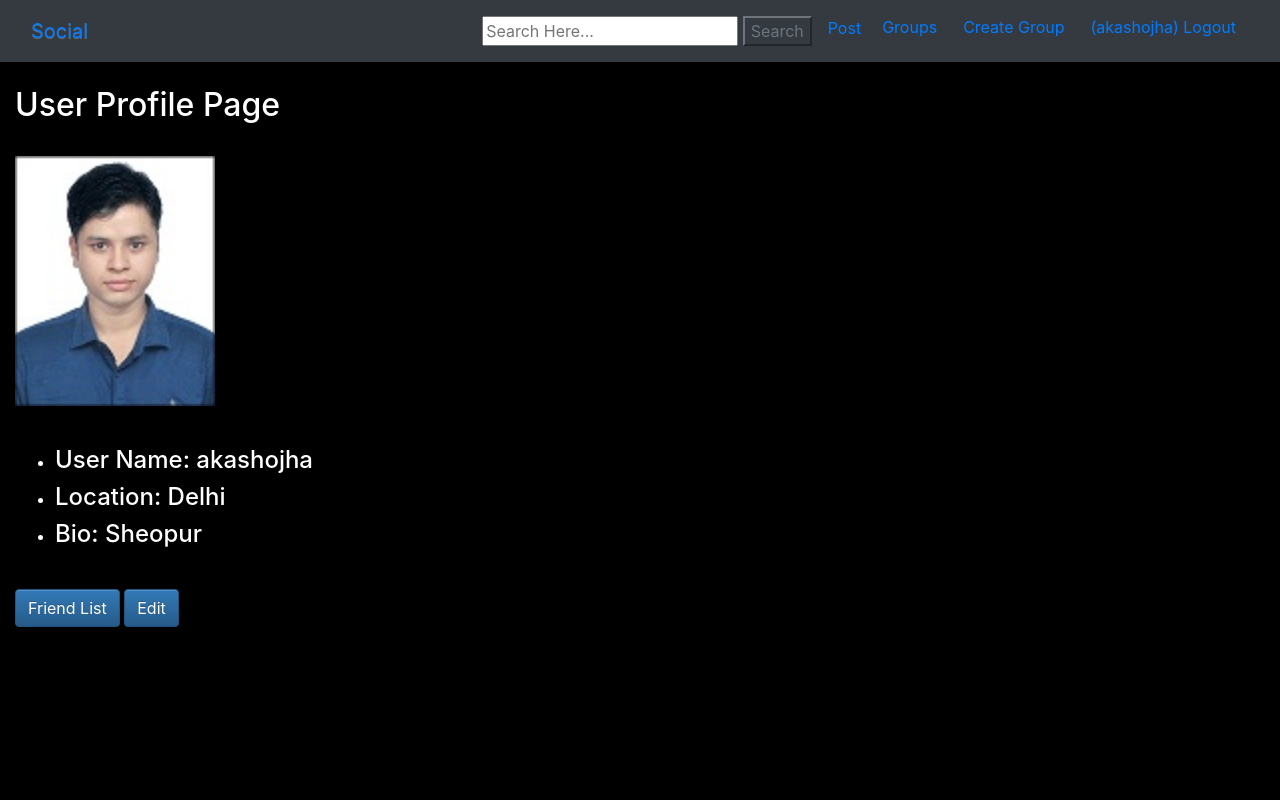
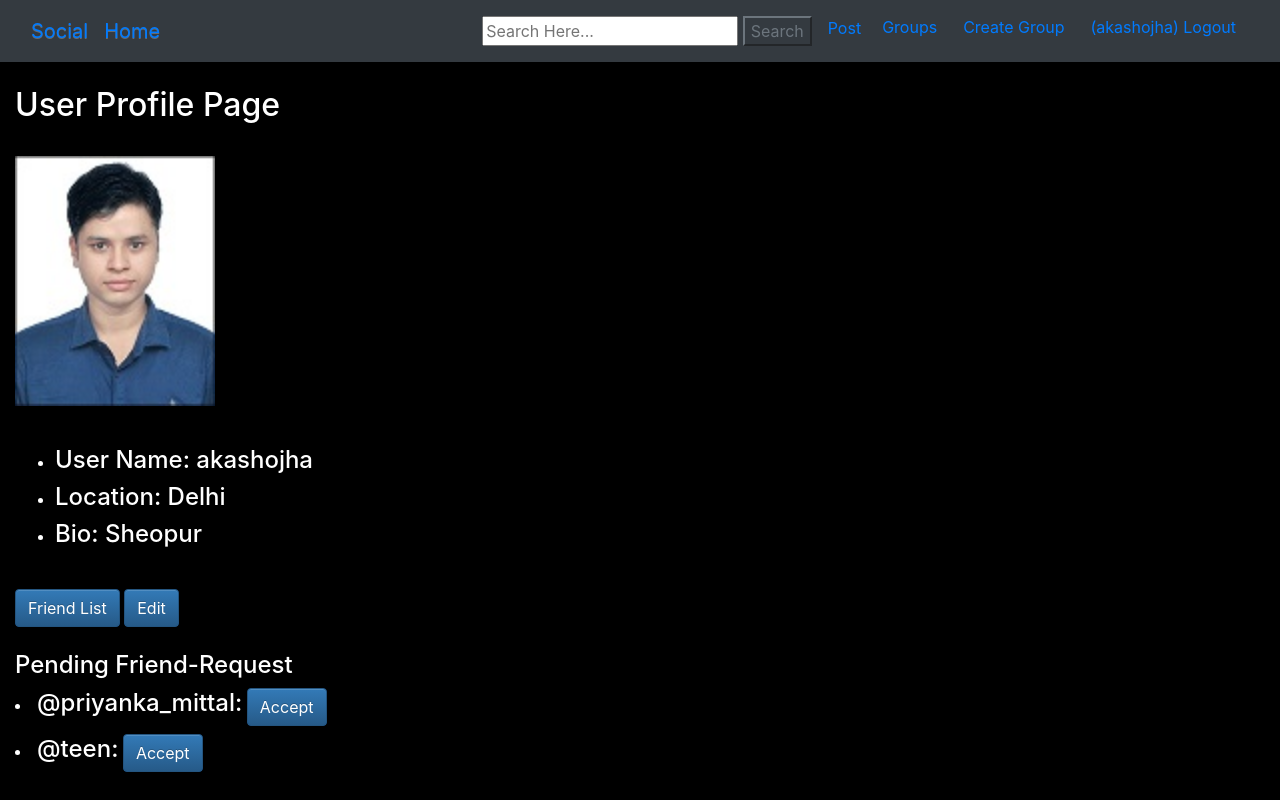
Before and after one commit to akashojha02/Social-1, a Django app: page /accounts/user/1 in a window 1280 px wide. Run offline with Django 3.2, Linux system fonts and the light colour scheme; a user stored in the database is signed in; data comes from the database, SQL or seed files in the repository; both versions use the stored data as it was after the commit; some libraries are stand-ins or nearby versions.

Commit message:
Geo Added

```diff
--- a/accounts/models.py
+++ b/accounts/models.py
@@ -23,8 +23,11 @@ class Profile(models.Model):
     bio = models.CharField(max_length=50, blank=True)
     location = models.CharField(max_length=50, blank=True)
     dob = models.DateField(null=True, blank=True)
+    friends = models.ManyToManyField(User, blank=True, related_name="friends")
+    lat= models.DecimalField(max_digits=8, decimal_places=6, default=0.0)
+    long = models.DecimalField(max_digits=8, decimal_places=6, default=0.0)
 
-    friends = models.ManyToManyField(User, blank=True, related_name="friends")
+
 
     def __str__(self):
         return self.user.username
--- a/accounts/templates/accounts/search_people.html
+++ b/accounts/templates/accounts/search_people.html
@@ -4,7 +4,6 @@
     <h2>You searched for  </h2><br>
       {% for user in page_obj %}
        <h2>User: <a href="{% url 'accounts:user_detail' user.id %}">{{user.username}}</a></h2><br>
-
       {% endfor %}
 
 <nav aria-label="Page navigation example">
--- a/accounts/templates/accounts/user_detail.html
+++ b/accounts/templates/accounts/user_detail.html
@@ -33,13 +33,16 @@
                     href="{% url 'accounts:unfriend' userID=user_page.id %}">
                                                             Unfriend</a>
 
-{% endif %}{% endif %}
+{% endif %}{% endif %} <br><br>
 {%if user_page == request.user %}
+<h4>Pending Friend-Request </h4>
+
 {% for friend_request in all_friend_requests %}
-<h4>Pending FriendRequest </h4>
-<h4>{{friend_request.from_user}}:</h4><a href="{% url 'accounts:accept_friend_request'
-                         requestID=friend_request.from_user.id %}"><h4>Accept</h4></a>
+
+    <li><label for="accept"><h4>{{friend_request.from_user}}:</h4> </label>
+        <a class="btn btn-primary btn-large" id="accept" href="{% url 'accounts:accept_friend_request'
+            requestID=friend_request.from_user.id %}">Accept</a><br></li>
+
 {% endfor %}
 {% endif %}
-
 {% endblock %}
--- a/accounts/urls.py
+++ b/accounts/urls.py
@@ -16,5 +16,6 @@ urlpatterns=[
     path('accept_friend_request/<int:requestID>/', views.accept_friend_request,name='accept_friend_request'),
     path('unfriend/<int:userID>/', views.unfriend,name='unfriend'),
     path('friends/<int:user_id>/', views.friends_list,name='user_friend_list'),
+    path('friend_list/', views.distance,name='distance')
 
 ]
--- a/accounts/views.py
+++ b/accounts/views.py
@@ -6,12 +6,13 @@ from django.views.generic import CreateView
 from django.urls import reverse_lazy
 from django.contrib import messages
 from django.contrib.auth.decorators import login_required
+from geopy.distance import geodesic
 
 from accounts.models import Friend_Request
 from . import forms
 from django.core.paginator import Paginator
 
-from django.db.models import Q, query
+from django.db.models import Q
 from accounts.models import Profile
 from groups.models import Group
 from django.contrib.auth import get_user_model
@@ -29,23 +30,24 @@ class SignUp(CreateView):
 
 def user_detail(request, pk):
     user_page = User.objects.get(pk=pk)
+    all_friend_request_recived = []
+    all_friend_request_sent = []
     q1 = Friend_Request.objects.filter(to_user=request.user)
     for item in q1:
-        all_friend_request_recived = []
         u=item.from_user
-        all_friend_request_recived.append(u)
+        all_friend_request_recived.append(u) #print(all_friend_request_recived)
 
     q3 = Friend_Request.objects.filter(from_user=request.user)
     for item in q3:
-        all_friend_request_sent = []
         u=item.to_user
-        all_friend_request_sent.append(u)
+        all_friend_request_sent.append(u) #print(all_friend_request_sent)
+
 
     logged_user = Profile.objects.get(user_id=request.user.id)
     logged_user_friends = logged_user.friends.all()
     return render(request,  'accounts/user_detail.html', {'user_page':user_page,
         'q1':all_friend_request_recived, 'q2':logged_user_friends,
-             'q3':all_friend_request_sent })
+             'q3':all_friend_request_sent,'all_friend_requests':q1 })
 
 
 def update_profile(request):
@@ -139,11 +141,30 @@ def friends_list(request,user_id):
 @login_required
 def unfriend(request, userID):
     removee = User.objects.get(id=userID)
-    print(removee)
     remover = User.objects.get(id=request.user.id)
-    print(remover)
 
     removee.profile.friends.remove(remover)
     remover.profile.friends.remove(removee)
+    return HttpResponse('User is removed from Friends')
 
-    return HttpResponse('User is removed from Friends')
+
+def distance(request):
+    friends = request.user.profile.friends.all()
+    km = int(request.GET.get('km'))
+    user_list = []
+
+    for user in friends:
+        p1 = (user.profile.lat,user.profile.long)
+        p2 = (request.user.profile.lat,request.user.profile.long) #print(p1, p2)
+
+        d = geodesic(p1, p2).km
+        print(user, d)
+        if d < km:
+            user_list.append(user)
+    print(km)
+    print(friends)
+    print(request.user.profile.lat)
+    print(user_list)
+
+
+    return render(request, 'accounts/distance.html',{'user_list':user_list, 'km':km})
--- a/templates/base.html
+++ b/templates/base.html
@@ -25,6 +25,7 @@
         <div class="container-fluid">
           <div class="navbar-nav align-items-center mynav">
             <a class="navbar-brand mynav" href="{% url 'home' %}">Social</a>
+            <a class="navbar-brand mynav" href="{% url 'accounts:user_detail' user.id %}">Home</a>
           </div>
           <div class="navbar-nav ml-auto">
             {% if user.is_authenticated %}
```
Also changed, not shown: accounts/templates/accounts/distance.html (added, +11 -0 lines), accounts/templates/accounts/user_friend_list.html (+8 -1 lines), accounts/migrations/0009_auto_20220117_0000.py (added), accounts/migrations/0010_rename_long_profile_lon.py (added), accounts/migrations/0011_rename_lat_profile_la.py (added), accounts/migrations/0012_rename_la_profile_long.py (added), accounts/migrations/0013_rename_lon_profile_lat.py (added), db.sqlite3.
